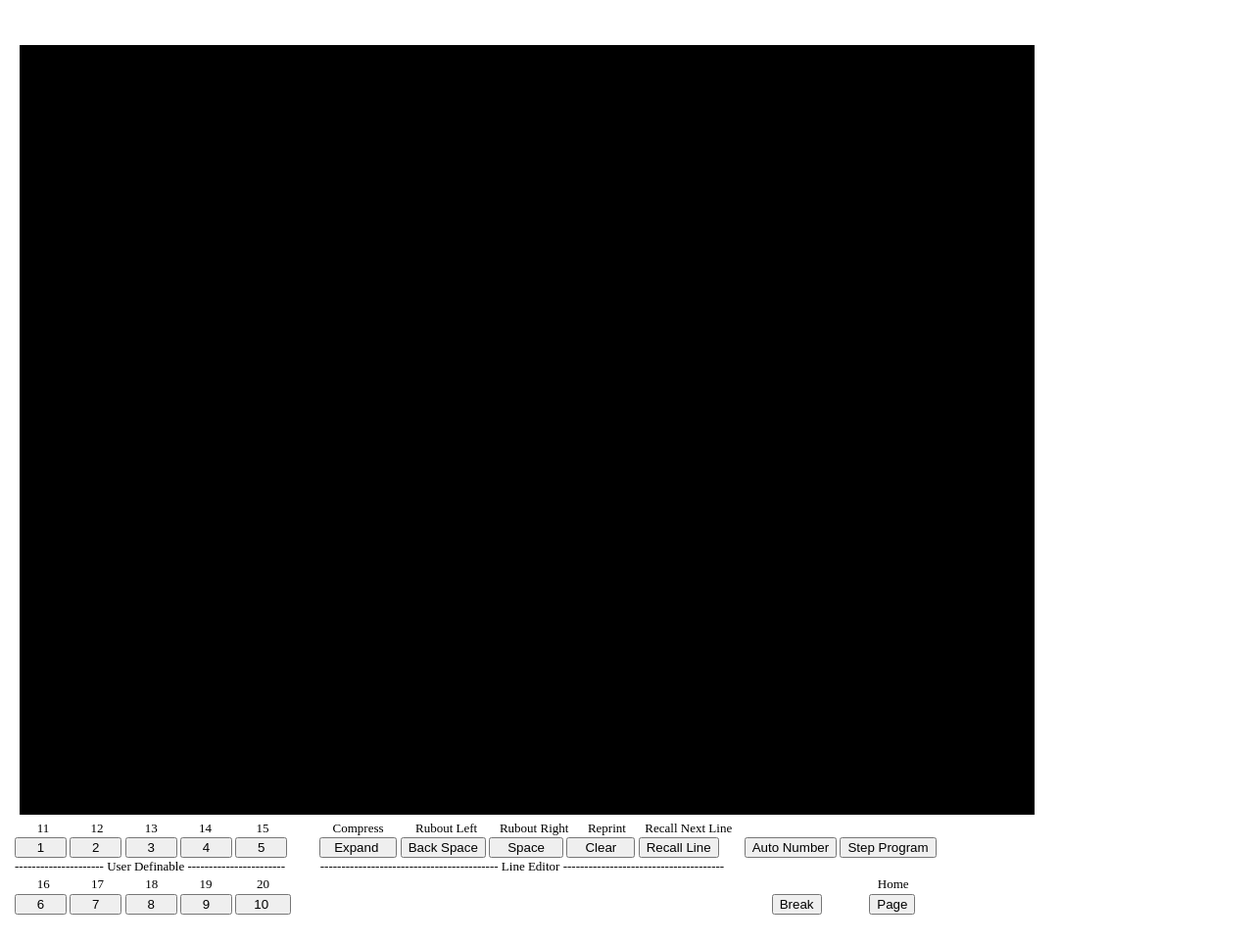
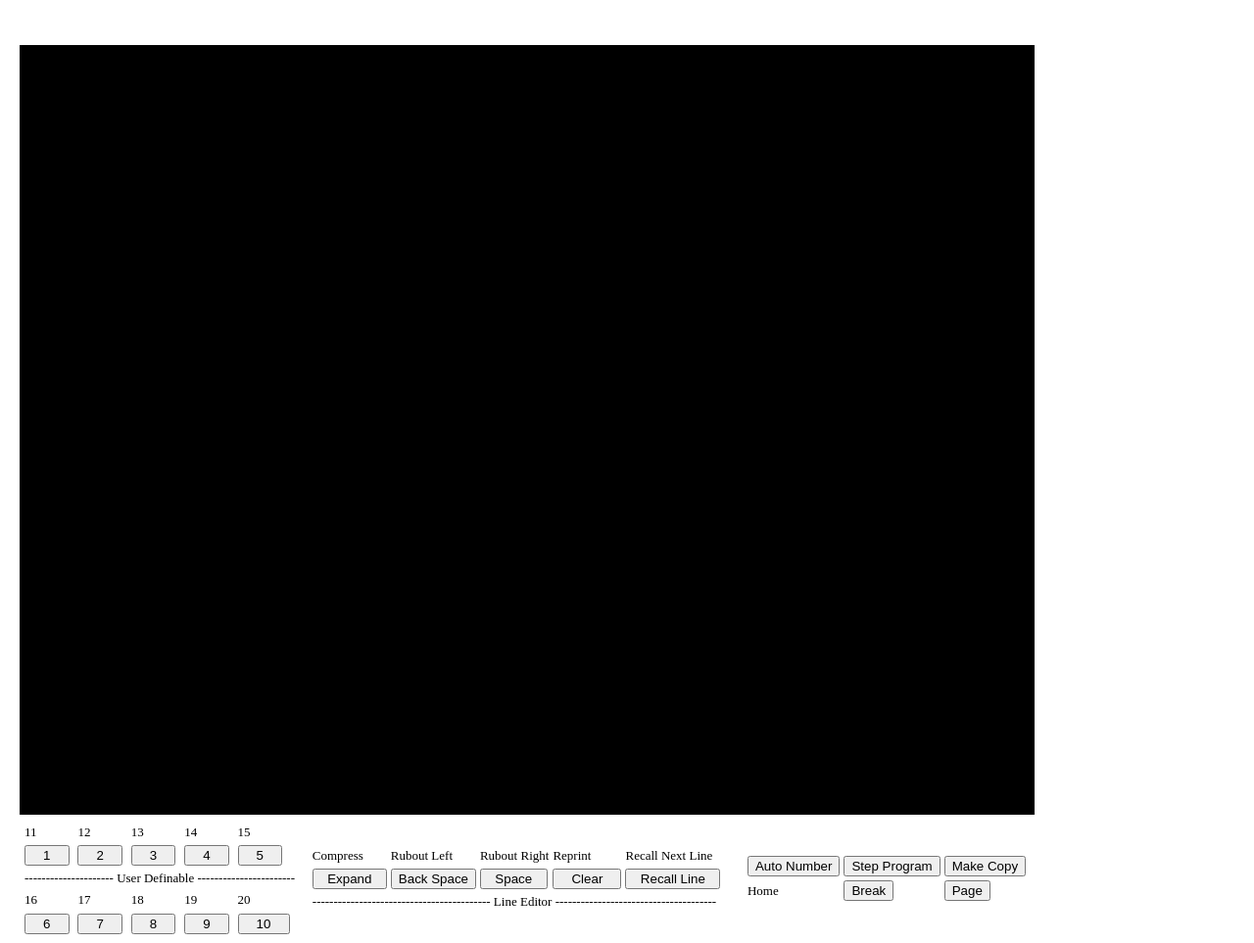
Before and after one commit to jonbstanley/Tek405xEmulator, a plain HTML site: page jsTEKTRONIX4051.html in a window 1280 px wide. Shown: the top 963 px of the page at 98% size. Drawn offline with Linux system fonts and the light colour scheme.

Commit message:
Add files via upload

```diff
--- a/TEKTRONIX4051.js
+++ b/TEKTRONIX4051.js
@@ -1115,6 +1115,10 @@ function TEKTRONIX4051( window, canvas, logbuf ) {
 		keyboard.FcnKey( keyCode , press );
     }
 
+    this.execute_copy = function() {
+		display.COPY();
+    }
+
     this.execute_stop = function() {
 		clearInterval( exec_interval );
         clearInterval( int_interval );
--- a/TekDisplay.js
+++ b/TekDisplay.js
@@ -281,17 +281,10 @@ function TekDisplay(hw, canvas) {
 
 	this.COPY = function() {
 
-	    // TO DO - below is an idea, but untested
-	    /*
-	    var canvas = document.getElementById("thecanvas");
-        var image = canvas.toDataURL();
-
-        var aLink = document.createElement('a');
-        var evt = document.createEvent("HTMLEvents");
-        evt.initEvent("click");
-        aLink.download = 'image.png';
-        aLink.href = image;
-        aLink.dispatchEvent(evt); */
+        var link = document.createElement('a');
+        link.download = "screen.png";
+        link.href = canvas.toDataURL("image/png").replace("image/png", "image/octet-stream");;
+        link.click();
 
 	}
 
--- a/jsTEKTRONIX4051.html
+++ b/jsTEKTRONIX4051.html
@@ -31,88 +31,72 @@ big {color:red}
 
 <table>
 <tr>
-<td><canvas id="canvas" name="canvas" width="1030" height="780" style="border: medium solid ;"> </canvas></td>
+<td colspan="3"><canvas id="canvas" name="canvas" width="1030" height="780" style="border: medium solid ;"> </canvas></td>
 </tr>
+<tr><td>
+
+<table>
+<tr><td>11</td><td>12</td><td>13</td><td>14</td><td>15</td></tr>
+<tr>
+<td><input id="FK1" value="   1   " onmousedown="javascript:tek.execute_fcnkey(0x0070, true);"
+                                    onmouseup="javascript:tek.execute_fcnkey(0x0070, false);" type="button"></td>
+<td><input id="FK2" value="   2   " onmousedown="javascript:tek.execute_fcnkey(0x0071, true);"
+                                    onmouseup="javascript:tek.execute_fcnkey(0x0071, false);" type="button"></td>
+<td><input id="FK3" value="   3   " onmousedown="javascript:tek.execute_fcnkey(0x0072, true);"
+                                    onmouseup="javascript:tek.execute_fcnkey(0x0072, false);" type="button"></td>
+<td><input id="FK4" value="   4   " onmousedown="javascript:tek.execute_fcnkey(0x0073, true);"
+                                    onmouseup="javascript:tek.execute_fcnkey(0x0073, false);" type="button"></td>
+<td><input id="FK5" value="   5   " onmousedown="javascript:tek.execute_fcnkey(0x0074, true);"
+                                    onmouseup="javascript:tek.execute_fcnkey(0x0074, false);" type="button"></td></tr>
+<tr><td colspan="5">--------------------- User Definable -----------------------</td></tr>
+<tr><td>16</td><td>17</td><td>18</td><td>19</td><td>20</td></tr>
+<tr>
+<td><input id="FK6" value="   6   " onmousedown="javascript:tek.execute_fcnkey(0x0075, true);"
+                                    onmouseup="javascript:tek.execute_fcnkey(0x0075, false);" type="button"></td>
+<td><input id="FK7" value="   7   " onmousedown="javascript:tek.execute_fcnkey(0x0076, true);"
+                                    onmouseup="javascript:tek.execute_fcnkey(0x0076, false);" type="button"></td>
+<td><input id="FK8" value="   8   " onmousedown="javascript:tek.execute_fcnkey(0x0077, true);"
+                                    onmouseup="javascript:tek.execute_fcnkey(0x0077, false);" type="button"></td>
+<td><input id="FK9" value="   9   " onmousedown="javascript:tek.execute_fcnkey(0x0078, true);"
+                                    onmouseup="javascript:tek.execute_fcnkey(0x0078, false);" type="button"></td>
+<td><input id="FK10" value="   10   " onmousedown="javascript:tek.execute_fcnkey(0x0079, true);"
+                                      onmouseup="javascript:tek.execute_fcnkey(0x0079, false);" type="button"></td></tr>
 </table>
-&nbsp;&nbsp;&nbsp;&nbsp;&nbsp;&nbsp; 11
-&nbsp;&nbsp;&nbsp;&nbsp;&nbsp;&nbsp;&nbsp;&nbsp;&nbsp;&nbsp;&nbsp; 12
-&nbsp;&nbsp;&nbsp;&nbsp;&nbsp;&nbsp;&nbsp;&nbsp;&nbsp;&nbsp;&nbsp; 13
-&nbsp;&nbsp;&nbsp;&nbsp;&nbsp;&nbsp;&nbsp;&nbsp;&nbsp;&nbsp;&nbsp; 14
-&nbsp;&nbsp;&nbsp;&nbsp;&nbsp;&nbsp;&nbsp;&nbsp;&nbsp;&nbsp;&nbsp;&nbsp; 15
-&nbsp;&nbsp;&nbsp;&nbsp;&nbsp;&nbsp;&nbsp;&nbsp;&nbsp;&nbsp;&nbsp
-&nbsp;&nbsp;&nbsp;&nbsp;&nbsp;&nbsp
-Compress&nbsp;&nbsp;&nbsp;&nbsp;&nbsp;&nbsp;&nbsp;&nbsp;&nbsp;
-Rubout Left&nbsp;&nbsp;&nbsp;&nbsp;&nbsp;&nbsp;
-Rubout Right&nbsp;&nbsp;&nbsp;&nbsp;&nbsp;
-Reprint&nbsp;&nbsp;&nbsp;&nbsp;&nbsp;
-Recall Next Line
-<br>
-<input id="FK1" value="    1    " onmousedown="javascript:tek.execute_fcnkey(0x0070, true);" onmouseup="javascript:tek.execute_fcnkey(0x0070, false);" type="button">
-<input id="FK2" value="    2    " onmousedown="javascript:tek.execute_fcnkey(0x0071, true);" onmouseup="javascript:tek.execute_fcnkey(0x0071, false);" type="button">
-<input id="FK3" value="    3    " onmousedown="javascript:tek.execute_fcnkey(0x0072, true);" onmouseup="javascript:tek.execute_fcnkey(0x0072, false);" type="button">
-<input id="FK4" value="    4    " onmousedown="javascript:tek.execute_fcnkey(0x0073, true);" onmouseup="javascript:tek.execute_fcnkey(0x0073, false);" type="button">
-<input id="FK5" value="    5    " onmousedown="javascript:tek.execute_fcnkey(0x0074, true);" onmouseup="javascript:tek.execute_fcnkey(0x0074, false);" type="button">
-&nbsp;&nbsp;&nbsp;&nbsp;&nbsp;&nbsp;&nbsp;&nbsp
-<input id="Expand" value="  Expand   " onmousedown="javascript:tek.execute_fcnkey(0x0090, true);" onmouseup="javascript:tek.execute_fcnkey(0x0090, false);" type="button">
-<input id="BackSpace" value="Back Space" onmousedown="javascript:tek.execute_fcnkey(0x0091, true);" onmouseup="javascript:tek.execute_fcnkey(0x0091, false);" type="button">
-<input id="Space" value="   Space   " onmousedown="javascript:tek.execute_fcnkey(0x0092, true);" onmouseup="javascript:tek.execute_fcnkey(0x0092, false);" type="button">
-<input id="Clear" value="   Clear   " onmousedown="javascript:tek.execute_fcnkey(0x0093, true);" onmouseup="javascript:tek.execute_fcnkey(0x007E, false);" type="button">
-<input id="RecallLine" value="Recall Line" onclick="javascript:tek.execute_fcnkey(0x0094);" type="button">
-&nbsp;&nbsp;&nbsp;&nbsp;&nbsp;&nbsp
-<input id="AutoNum" value="Auto Number" onmousedown="javascript:tek.execute_fcnkey(0x007F, true);" onmouseup="javascript:tek.execute_fcnkey(0x007F, false);" type="button">
-<input id="StepPGM" value="Step Program" onmousedown="javascript:tek.execute_fcnkey(0x0080, true);" onmouseup="javascript:tek.execute_fcnkey(0x0080, false);" type="button">
-<br>
---------------------- User Definable -----------------------
-&nbsp;&nbsp;&nbsp;&nbsp;&nbsp;&nbsp;&nbsp;&nbsp;&nbsp
------------------------------------------- Line Editor --------------------------------------
-<br>
-&nbsp;&nbsp;&nbsp;&nbsp;&nbsp;&nbsp; 16
-&nbsp;&nbsp;&nbsp;&nbsp;&nbsp;&nbsp;&nbsp;&nbsp;&nbsp;&nbsp;&nbsp; 17
-&nbsp;&nbsp;&nbsp;&nbsp;&nbsp;&nbsp;&nbsp;&nbsp;&nbsp;&nbsp;&nbsp; 18
-&nbsp;&nbsp;&nbsp;&nbsp;&nbsp;&nbsp;&nbsp;&nbsp;&nbsp;&nbsp;&nbsp; 19
-&nbsp;&nbsp;&nbsp;&nbsp;&nbsp;&nbsp;&nbsp;&nbsp;&nbsp;&nbsp;&nbsp;&nbsp; 20
-&nbsp;&nbsp;&nbsp;&nbsp;&nbsp;&nbsp;&nbsp;&nbsp;&nbsp;&nbsp;&nbsp;
-&nbsp;&nbsp;&nbsp;&nbsp;&nbsp;&nbsp;&nbsp;&nbsp;&nbsp;&nbsp;&nbsp;
-&nbsp;&nbsp;&nbsp;&nbsp;&nbsp;&nbsp;&nbsp;&nbsp;&nbsp;&nbsp;&nbsp;
-&nbsp;&nbsp;&nbsp;&nbsp;&nbsp;&nbsp;&nbsp;&nbsp;&nbsp;&nbsp;&nbsp; &nbsp;&nbsp;&nbsp;&nbsp;&nbsp;&nbsp;&nbsp;&nbsp;&nbsp;&nbsp;&nbsp;
-&nbsp;&nbsp;&nbsp;&nbsp;&nbsp;&nbsp;&nbsp;&nbsp;&nbsp;&nbsp;&nbsp; &nbsp;&nbsp;&nbsp;&nbsp;&nbsp;&nbsp;&nbsp;&nbsp;&nbsp;&nbsp;&nbsp;
-&nbsp;&nbsp;&nbsp;&nbsp;&nbsp;&nbsp;&nbsp;&nbsp;&nbsp;&nbsp;&nbsp;
-&nbsp;&nbsp;&nbsp;&nbsp;&nbsp;&nbsp;&nbsp;&nbsp;&nbsp;&nbsp;&nbsp; &nbsp;&nbsp;&nbsp;&nbsp;&nbsp;&nbsp;&nbsp;&nbsp;&nbsp;&nbsp;&nbsp;
-&nbsp;&nbsp;&nbsp;&nbsp;&nbsp;&nbsp;&nbsp;&nbsp;&nbsp;&nbsp;&nbsp;
-&nbsp;&nbsp;&nbsp;&nbsp;&nbsp;&nbsp;&nbsp;&nbsp;&nbsp;&nbsp;&nbsp;
-&nbsp;&nbsp;&nbsp;&nbsp;&nbsp;&nbsp;&nbsp;&nbsp;&nbsp;&nbsp;&nbsp; &nbsp;&nbsp;&nbsp;&nbsp;&nbsp;&nbsp;&nbsp;&nbsp;&nbsp;&nbsp;&nbsp;
-&nbsp;&nbsp;&nbsp;&nbsp;&nbsp;&nbsp;&nbsp;&nbsp;&nbsp;&nbsp;&nbsp;
-&nbsp;&nbsp;&nbsp;&nbsp;&nbsp;&nbsp;&nbsp;&nbsp;&nbsp;
-Home
-<br>
-<input id="FK6" value="    6    " onmousedown="javascript:tek.execute_fcnkey(0x0075, true);" onmouseup="javascript:tek.execute_fcnkey(0x0075, false);" type="button">
-<input id="FK7" value="    7    " onmousedown="javascript:tek.execute_fcnkey(0x0076, true);" onmouseup="javascript:tek.execute_fcnkey(0x0076, false);" type="button">
-<input id="FK8" value="    8    " onmousedown="javascript:tek.execute_fcnkey(0x0077, true);" onmouseup="javascript:tek.execute_fcnkey(0x0077, false);" type="button">
-<input id="FK9" value="    9    " onmousedown="javascript:tek.execute_fcnkey(0x0078, true);" onmouseup="javascript:tek.execute_fcnkey(0x0078, false);" type="button">
-<input id="FK10" value="   10    " onmousedown="javascript:tek.execute_fcnkey(0x0079, true);" onmouseup="javascript:tek.execute_fcnkey(0x0079, false);" type="button">
-&nbsp;&nbsp;&nbsp;&nbsp;&nbsp;&nbsp;&nbsp;&nbsp;&nbsp;
-&nbsp;&nbsp;&nbsp;&nbsp;&nbsp;&nbsp;&nbsp;&nbsp;&nbsp;
-&nbsp;&nbsp;&nbsp;&nbsp;&nbsp;&nbsp;&nbsp;&nbsp;&nbsp;
-&nbsp;&nbsp;&nbsp;&nbsp;&nbsp;&nbsp;&nbsp;&nbsp;&nbsp;
-&nbsp;&nbsp;&nbsp;&nbsp;&nbsp;&nbsp;&nbsp;&nbsp;&nbsp;
-&nbsp;&nbsp;&nbsp;&nbsp;&nbsp;&nbsp;&nbsp;&nbsp;&nbsp;
-&nbsp;&nbsp;&nbsp;&nbsp;&nbsp;&nbsp;&nbsp;&nbsp;&nbsp;
-&nbsp;&nbsp;&nbsp;&nbsp;&nbsp;&nbsp;&nbsp;&nbsp;&nbsp;
-&nbsp;&nbsp;&nbsp;&nbsp;&nbsp;&nbsp;&nbsp;&nbsp;&nbsp;
-&nbsp;&nbsp;&nbsp;&nbsp;&nbsp;&nbsp;&nbsp;&nbsp;&nbsp;
-&nbsp;&nbsp;&nbsp;&nbsp;&nbsp;&nbsp;&nbsp;&nbsp;&nbsp;
-&nbsp;&nbsp;&nbsp;&nbsp;&nbsp;&nbsp;&nbsp;&nbsp;&nbsp;
-&nbsp;&nbsp;&nbsp;&nbsp;&nbsp;&nbsp;&nbsp;&nbsp;&nbsp;
-&nbsp;&nbsp;&nbsp;&nbsp;&nbsp;&nbsp;&nbsp;&nbsp;&nbsp;
-&nbsp;&nbsp;&nbsp;&nbsp;&nbsp;&nbsp;&nbsp;&nbsp;&nbsp;
-<input id="Break" value="Break" onmousedown="javascript:tek.execute_fcnkey(0x007D, true);" onmouseup="javascript:tek.execute_fcnkey(0x007C, false);" type="button">
-&nbsp;&nbsp;&nbsp;&nbsp;&nbsp;&nbsp;&nbsp;&nbsp;&nbsp;
-&nbsp;&nbsp;&nbsp;
-<input id="Page" value="Page" onmousedown="javascript:tek.execute_fcnkey(0x007C, true);" onmouseup="javascript:tek.execute_fcnkey(0x007C, false);" type="button">
 
-<br>
+</td><td>
 
-<br>
+<table>
+<tr><td>Compress</td><td>Rubout Left</td><td>Rubout Right</td><td>Reprint</td><td>Recall Next Line</td><td></td><td></td></tr>
+<tr>
+<td><input id="Expand" value="  Expand  " onmousedown="javascript:tek.execute_fcnkey(0x0090, true);"
+                                          onmouseup="javascript:tek.execute_fcnkey(0x0090, false);" type="button"></td>
+<td><input id="BackSpace" value="Back Space" onmousedown="javascript:tek.execute_fcnkey(0x0091, true);"
+                                             onmouseup="javascript:tek.execute_fcnkey(0x0091, false);" type="button"></td>
+<td><input id="Space" value="  Space  " onmousedown="javascript:tek.execute_fcnkey(0x0092, true);"
+                                        onmouseup="javascript:tek.execute_fcnkey(0x0092, false);" type="button"></td>
+<td><input id="Clear" value="   Clear   " onmousedown="javascript:tek.execute_fcnkey(0x0093, true);"
+                                          onmouseup="javascript:tek.execute_fcnkey(0x007E, false);" type="button"></td>
+<td><input id="RecallLine" value="  Recall Line  " onclick="javascript:tek.execute_fcnkey(0x0094);" type="button"></td></tr>
+<tr><td colspan="7">------------------------------------------ Line Editor --------------------------------------</td></tr>
+</table>
+
+</td><td>
+
+<table><tr>
+<td><input id="AutoNum" value="Auto Number" onmousedown="javascript:tek.execute_fcnkey(0x007F, true);"
+                                            onmouseup="javascript:tek.execute_fcnkey(0x007F, false);" type="button"></td>
+<td><input id="StepPGM" value="Step Program" onmousedown="javascript:tek.execute_fcnkey(0x0080, true);"
+                                             onmouseup="javascript:tek.execute_fcnkey(0x0080, false);" type="button"></td>
+<td><input id="MakeCopy" value="Make Copy" onmousedown="javascript:tek.execute_copy();" type="button"></td></tr>
+<tr><td>Home</td>
+<td><input id="Break" value="Break" onmousedown="javascript:tek.execute_fcnkey(0x007D, true);"
+                                    onmouseup="javascript:tek.execute_fcnkey(0x007C, false);" type="button"></td>
+<td><input id="Page" value="Page" onmousedown="javascript:tek.execute_fcnkey(0x007C, true);"
+                                  onmouseup="javascript:tek.execute_fcnkey(0x007C, false);" type="button"></td>
+</tr></table>
+
+</td></tr></table>
+
 <br>
 
 <input id="start" value="start" onclick="javascript:tek_start();" type="button">
```
